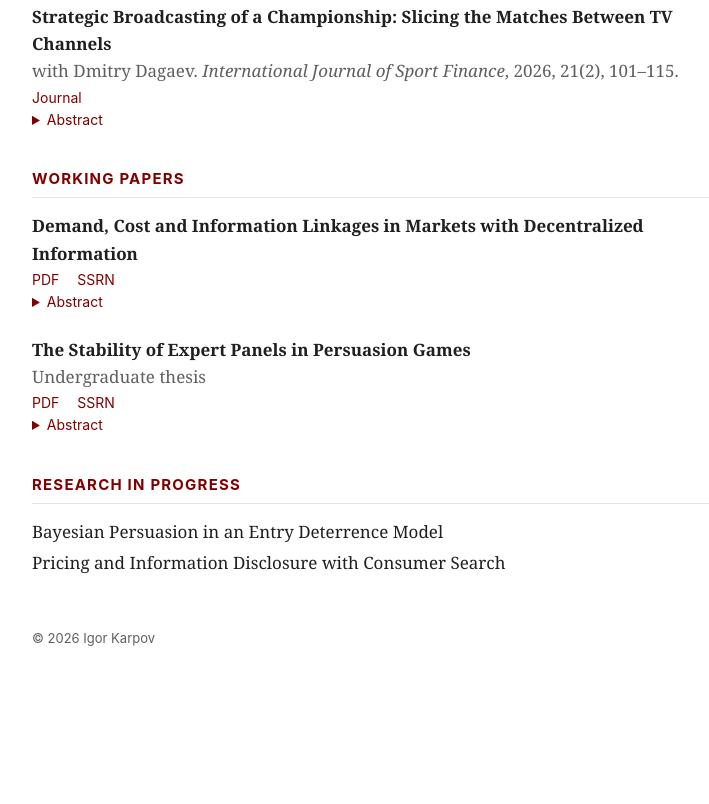
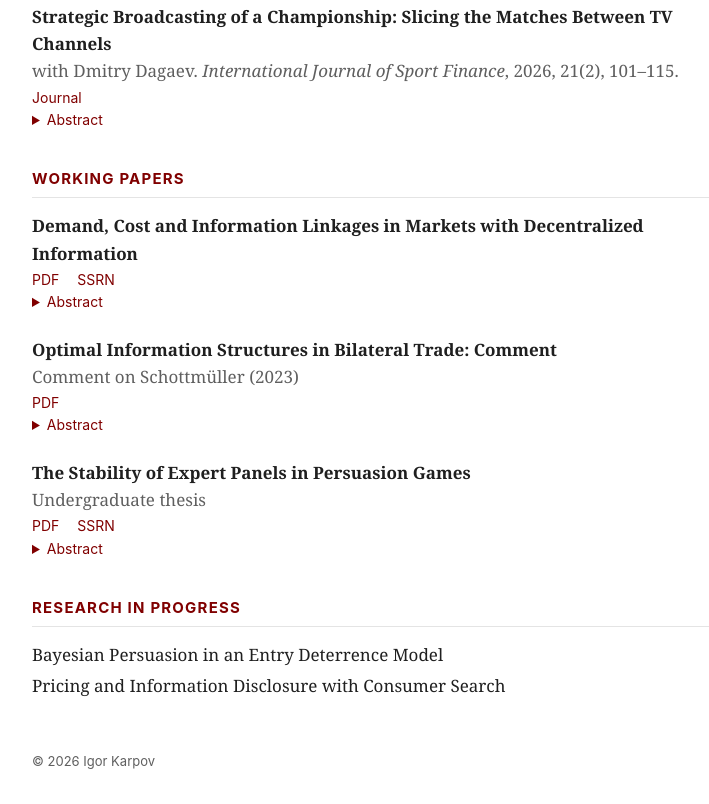
Before and after one commit to karpov-igor/karpov-igor.github.io, a plain HTML site: page research.html in a window 1280 px wide. Shown: the part 570-1374 px from the top of the page, without its empty margins (248-957 px from the left). Before the commit the page ends 1251 px from the top, so only its background shows below. Drawn offline with Linux system fonts and the light colour scheme.

Commit message:
List bilateral trade comment under working papers

```diff
--- a/research.html
+++ b/research.html
@@ -56,6 +56,18 @@
     </div>
 
     <div class="paper">
+      <div class="title">Optimal Information Structures in Bilateral Trade: Comment</div>
+      <div class="meta">Comment on Schottm&uuml;ller (2023)</div>
+      <div class="links">
+        <a href="Karpov_Bilateral_Trade_Comment.pdf">PDF</a>
+      </div>
+      <details>
+        <summary>Abstract</summary>
+        <p class="abstract">Schottm&uuml;ller (2023) studies the joint design of information structures and trading mechanisms that maximize expected gains from trade subject to incentive compatibility, participation, and budget balance. Several of its proofs rely on the claim that a solution of the constrained problem globally maximizes the associated Lagrangian for some nonnegative multiplier. The program is not concave in the joint variables, so this step is not justified. We show that the conclusion of Proposition 2 is false: for a pair of atomless priors and five signals per side, every optimal solution has a stochastic allocation. We then give proofs that do not use the Lagrangian step. The conclusion of Proposition 1, that optimal information structures are monotone partitions, holds for all atomless priors with compact interval supports. The allocation is deterministic for uniform priors and, more generally, under explicit conditions on the quantile functions. For binary types, the optimum is buyer-revealing or seller-revealing for every number of signals, also when the buyer initially owns a share of the good.</p>
+      </details>
+    </div>
+
+    <div class="paper">
       <div class="title">The Stability of Expert Panels in Persuasion Games</div>
       <div class="meta">Undergraduate thesis</div>
       <div class="links">
```
